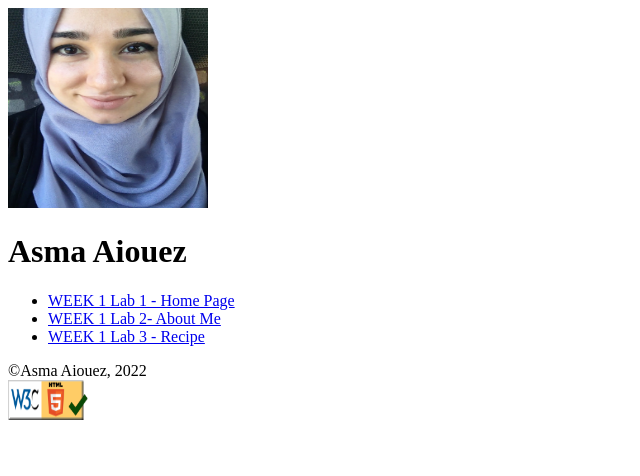
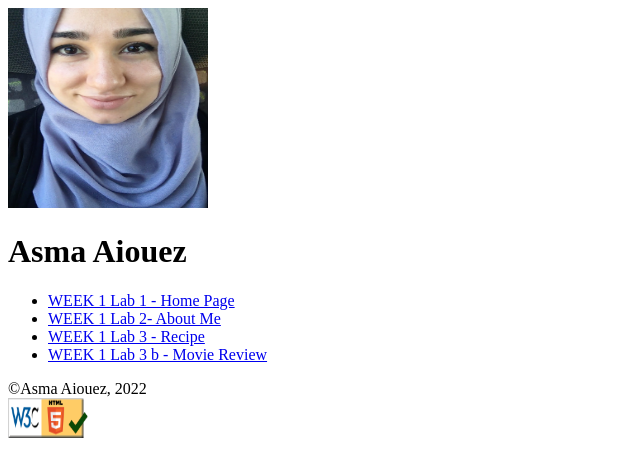
Before and after one commit to asma-aiouez/asma-aiouez.github.io, a plain HTML site: page index.html in a window 1280 px wide. Shown: the whole page, without its empty margins (0-640 px from the left). Drawn offline with Linux system fonts and the light colour scheme.

Commit message:
updating index file

```diff
--- a/index.html
+++ b/index.html
@@ -13,6 +13,7 @@
             <li><a href="index.html">WEEK 1 Lab 1 - Home Page</a></li>
             <li><a href="aboutme.html">WEEK 1 Lab 2- About Me</a></li>
             <li><a href="w1d2recipe/">WEEK 1 Lab 3 - Recipe</a></li>
+            <li><a href="w1d3bmovie/">WEEK 1 Lab 3 b - Movie Review</a></li>
         </ul>
         <footer>&copy;Asma Aiouez, 2022</footer>
 
```
